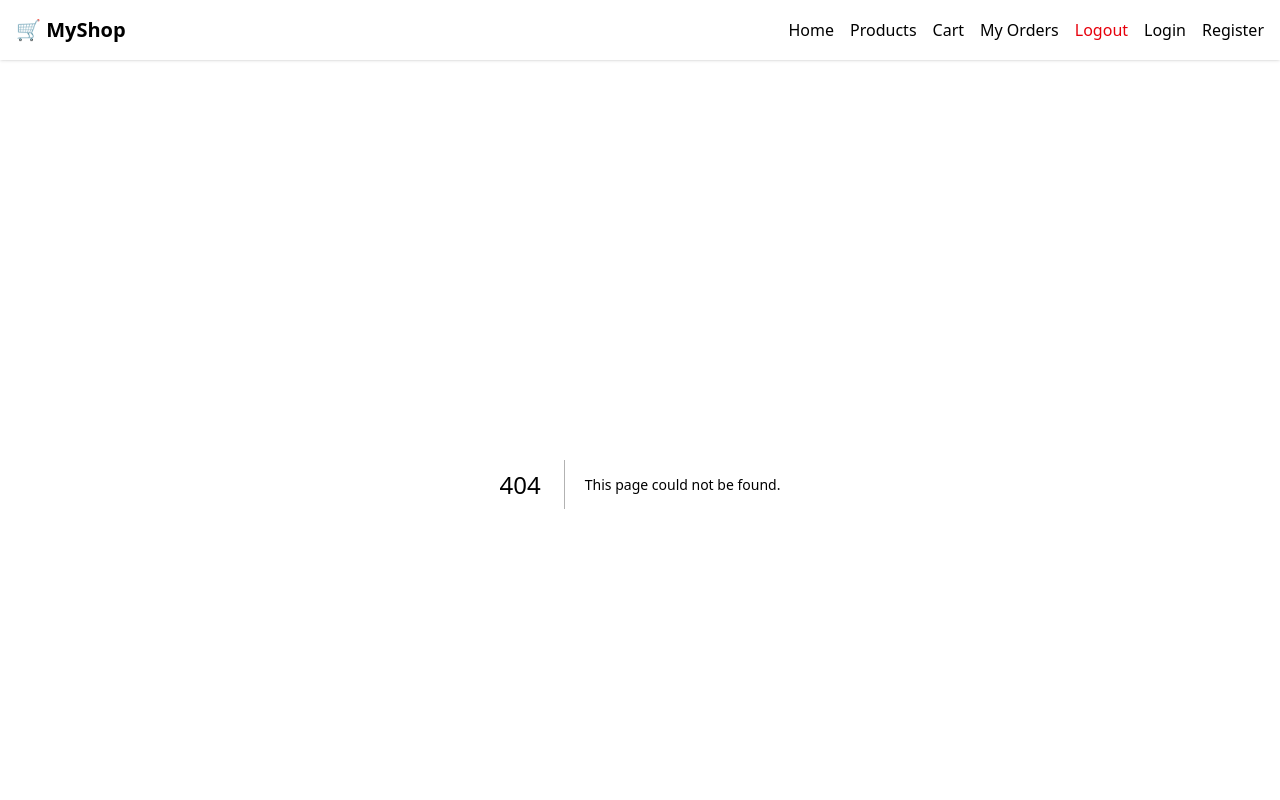
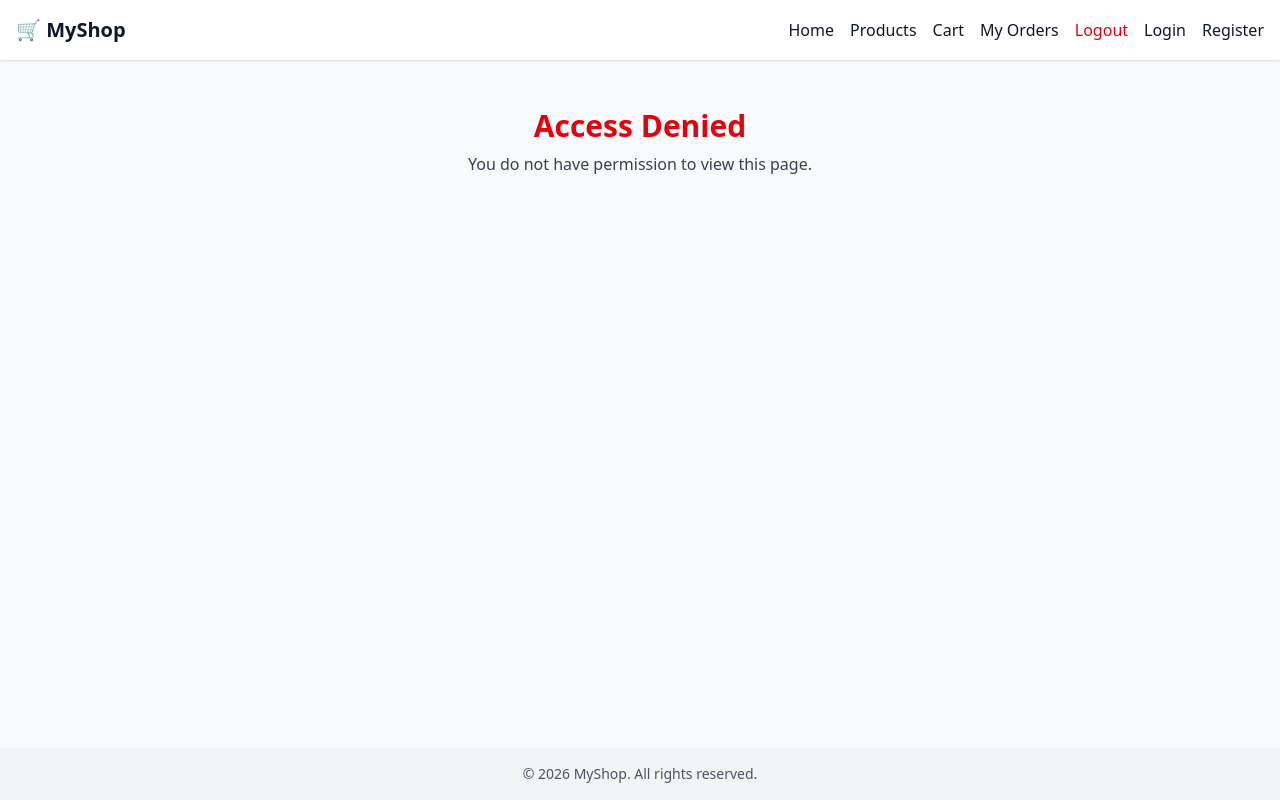
Before and after one commit to cseshahriar/ecommercenextjs, a Next.js app: page /unauthorized in a window 1280 px wide. Before the commit this address had no page. Shown: the top 800 px of the page. Built offline with nearby package versions, Linux system fonts and the light colour scheme.

Commit message:
Unauthorize page

```diff
--- /dev/null
+++ b/app/unauthorized/page.jsx
@@ -0,0 +1,10 @@
+const Unauthorized = () => {
+  return (
+    <div className="p-6 text-center">
+      <h1 className="text-3xl font-bold text-red-600">Access Denied</h1>
+      <p className="mt-2 text-gray-700">You do not have permission to view this page.</p>
+    </div>
+  )
+}
+
+export default Unauthorized
```
